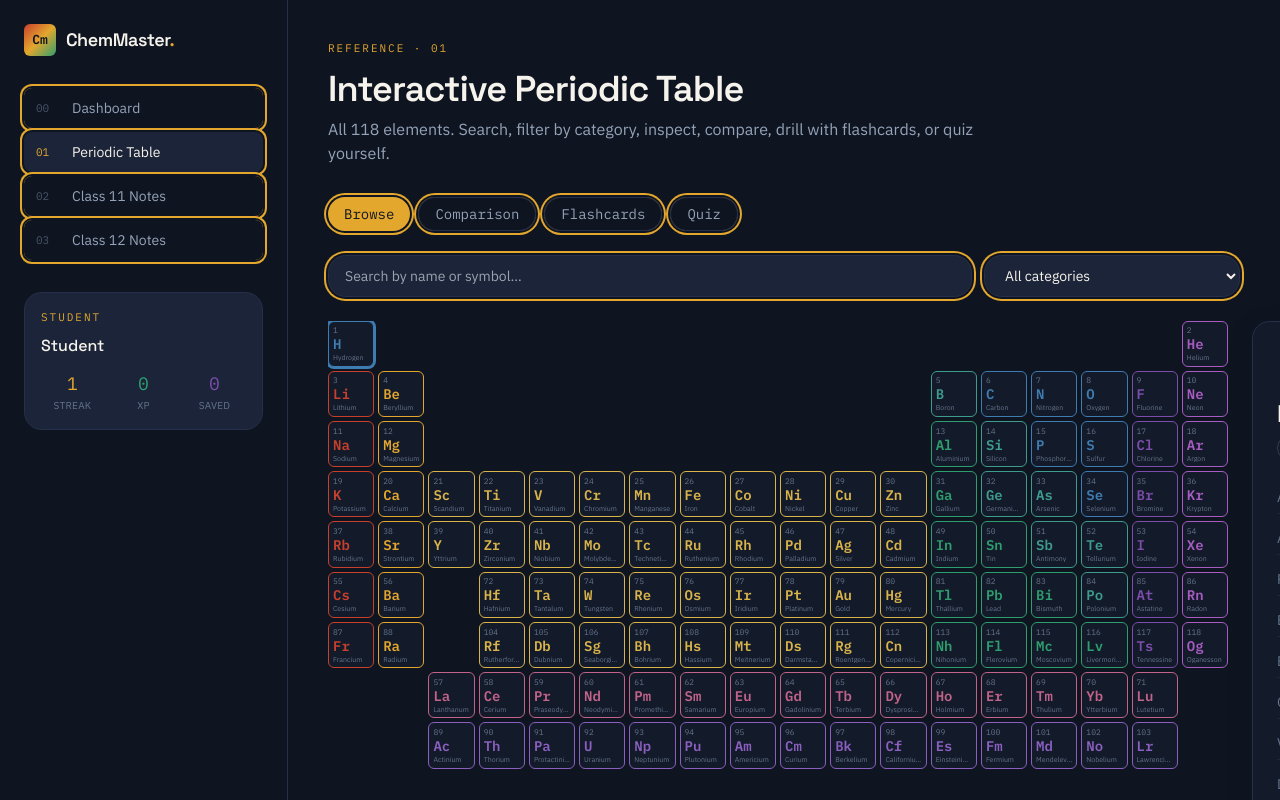
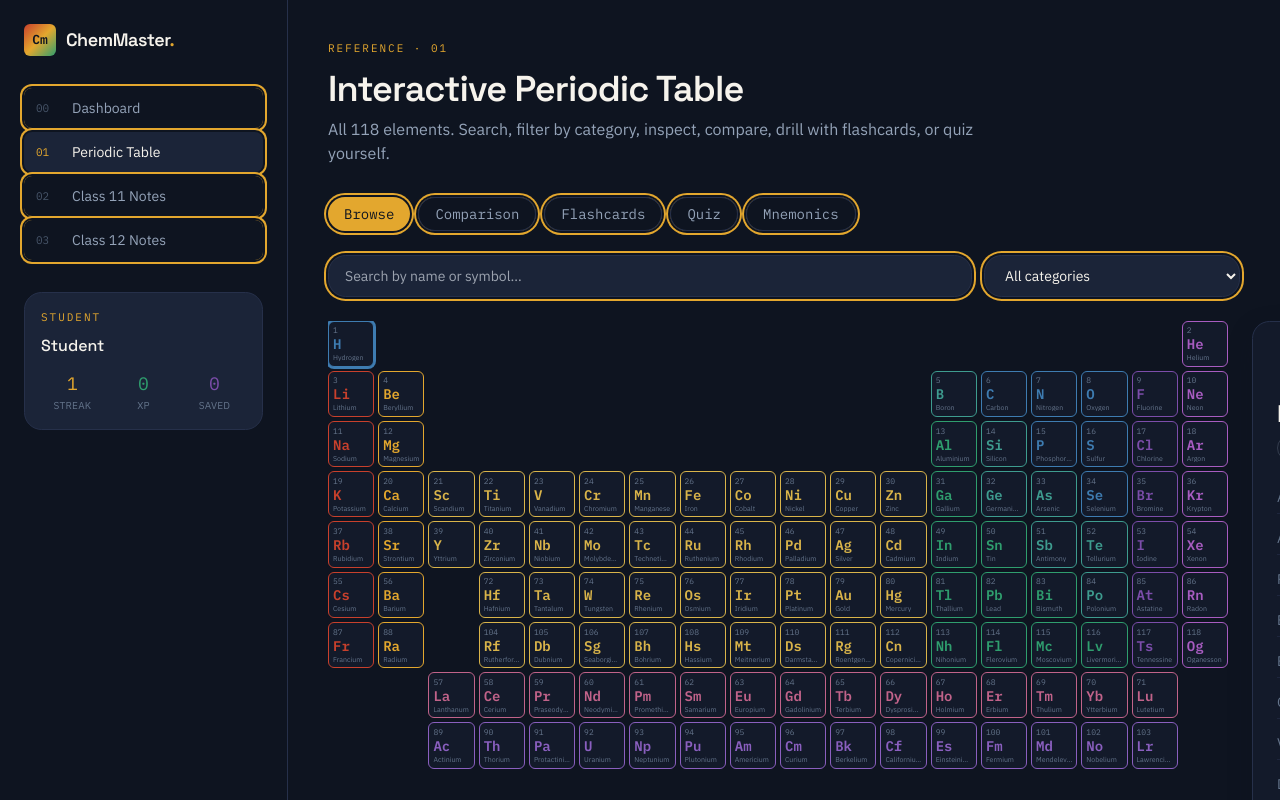
Before and after one commit to Krishgarg2708/ChemMaster-AI, a Next.js app: page /periodic-table in a window 1280 px wide. Shown: the top 800 px of the page. Built offline with nearby package versions, Linux system fonts and the light colour scheme.

Commit message:
Add files via upload

```diff
--- a/app/periodic-table/page.js
+++ b/app/periodic-table/page.js
@@ -8,9 +8,10 @@ import ElementDetailPanel from "@/components/ElementDetailPanel";
 import ComparisonMode from "@/components/ComparisonMode";
 import FlashcardMode from "@/components/FlashcardMode";
 import QuizMode from "@/components/QuizMode";
+import MnemonicsView from "@/components/MnemonicsView";
 import allElements from "@/lib/data/elements.json";
 
-const MODES = ["Browse", "Comparison", "Flashcards", "Quiz"];
+const MODES = ["Browse", "Comparison", "Flashcards", "Quiz", "Mnemonics"];
 const CATEGORIES = [...new Set(allElements.map((e) => e.category))].sort();
 
 export default function PeriodicTablePage() {
@@ -108,6 +109,7 @@ export default function PeriodicTablePage() {
       {mode === "Comparison" && <ComparisonMode elements={allElements} />}
       {mode === "Flashcards" && <FlashcardMode elements={elements.length ? elements : allElements} />}
       {mode === "Quiz" && <QuizMode elements={elements.length ? elements : allElements} />}
+      {mode === "Mnemonics" && <MnemonicsView />}
     </div>
   );
 }
```
